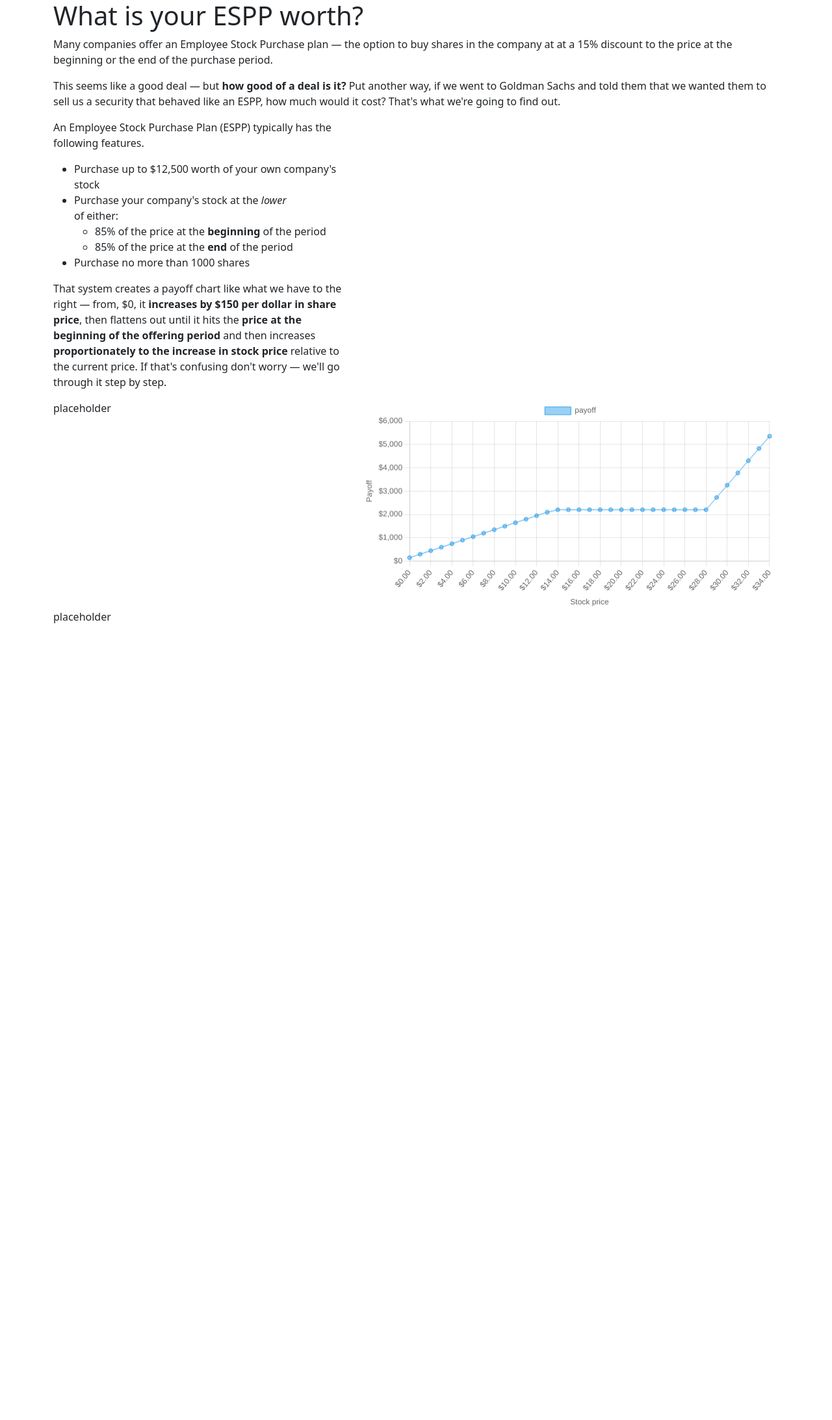
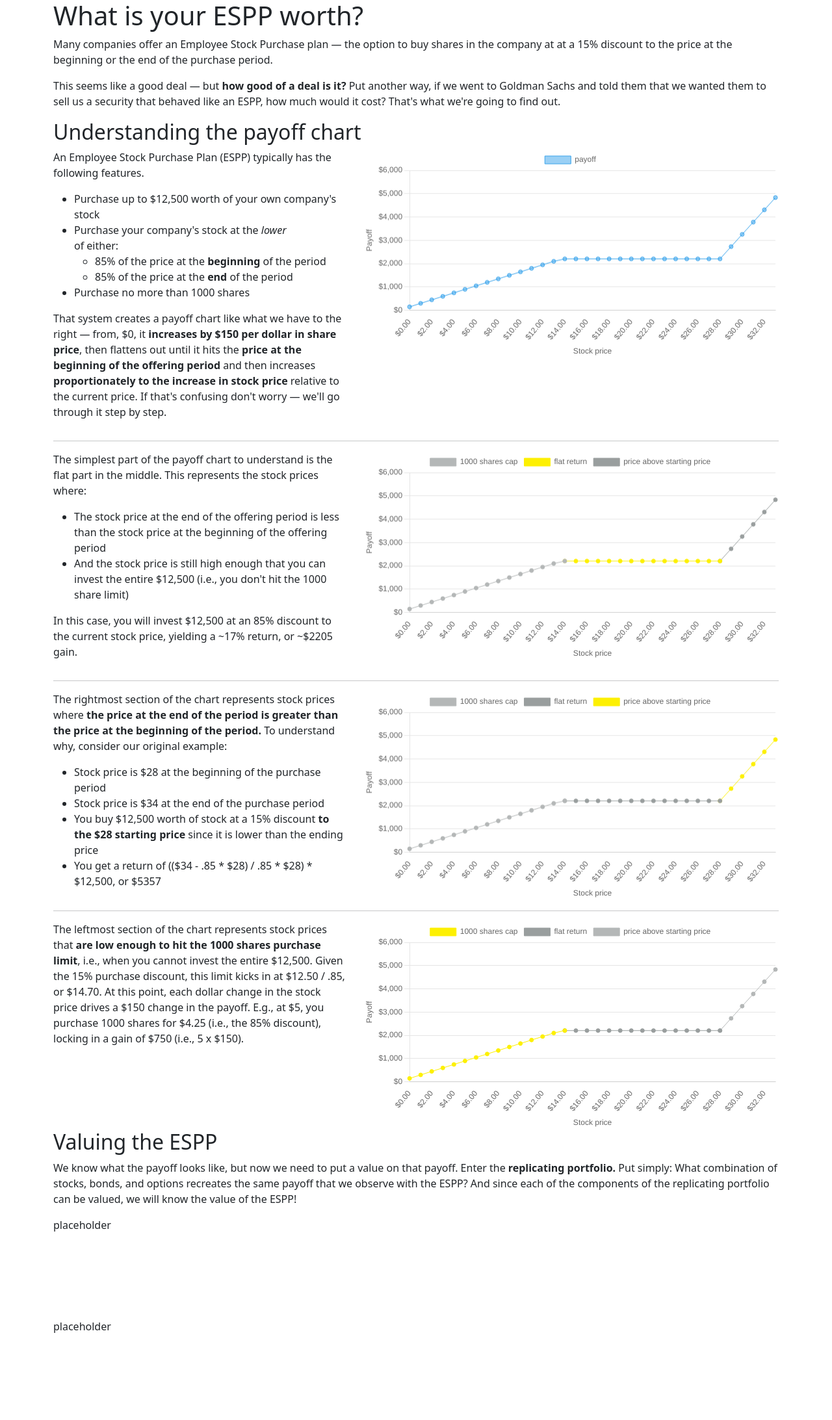
Before and after one commit to edelgm6/espp-payoff, a Django app: page / in a window 1280 px wide. Shown: the whole page at 65% size. Before the commit the page ends 959 px from the top, so only its background shows below. Run offline with Django 3.2, Linux system fonts and the light colour scheme; data that the repository does not hold is empty; a map, chart or similar area stays blank.

Commit message:
Added more charts and desriptions

```diff
--- a/templates/index.html
+++ b/templates/index.html
@@ -19,6 +19,9 @@
           That's what we're going to find out.</p>
       </div>
       </div>
+
+      <h2>Understanding the payoff chart</h2>
+
       <div class="col-md-12">
       <div class="row">
       <div class="col-sm-5">
@@ -38,21 +41,72 @@
 
         If that's confusing don't worry — we'll go through it step by step.
         </p>
+      </div>
 
-      </div>
-      <div class="col-sm-7">
-        <canvas id="myChart"></canvas>
+      <div class="col-md-7">
+      <canvas id="payoff-example"></canvas>
       </div>
       </div>
 
+      <hr>
+
       <div class="row">
-      <div class="col-md-5">
-        <p>placeholder</p>
+      <div class="col-sm-5">
+        <p>The simplest part of the payoff chart to understand is the flat part in the middle. This represents the stock prices where:
+          <ul>
+            <li>The stock price at the end of the offering period is less than the stock price at the beginning of the offering period</li>
+            <li>And the stock price is still high enough that you can invest the entire $12,500 (i.e., you don't hit the 1000 share limit)</li>
+          </ul>
+          In this case, you will invest $12,500 at an 85% discount to the current stock price, yielding a ~17% return, or ~$2205 gain.
+        </p>
       </div>
       <div class="col-md-7">
-      <canvas id="kink-chart"></canvas>
+      <canvas id="middle-example"></canvas>
       </div>
       </div>
+
+      <hr>
+
+      <div class="row">
+      <div class="col-sm-5">
+        <p>The rightmost section of the chart represents stock prices where <strong>the
+          price at the end of the period is greater than the price at the beginning of the period.</strong>
+          To understand why, consider our original example:
+          <ul>
+            <li>Stock price is $28 at the beginning of the purchase period</li>
+            <li>Stock price is $34 at the end of the purchase period</li>
+            <li>You buy $12,500 worth of stock at a 15% discount <strong>to the $28
+              starting price</strong> since it is lower than the ending price</li>
+            <li>You get a return of (($34 - .85 * $28) / .85 * $28) * $12,500, or $5357</li>
+          </ul>
+      </div>
+      <div class="col-md-7">
+      <canvas id="upside-example"></canvas>
+      </div>
+      </div>
+
+      <hr>
+
+      <div class="row">
+      <div class="col-sm-5">
+        <p>The leftmost section of the chart represents stock prices that <strong>are low enough
+          to hit the 1000 shares purchase limit</strong>, i.e., when you cannot invest the entire
+          $12,500. Given the 15% purchase discount, this limit kicks in at $12.50 / .85, or $14.70.
+          At this point, each dollar change in the stock price drives a $150 change in the payoff.
+          E.g., at $5, you purchase 1000 shares for $4.25 (i.e., the 85% discount), locking in a
+          gain of $750 (i.e., 5 x $150).
+      </div>
+      <div class="col-md-7">
+      <canvas id="shares-cap-example"></canvas>
+      </div>
+      </div>
+
+      <h2>Valuing the ESPP</h2>
+      <p>We know what the payoff looks like, but now we need to put a value on that payoff. Enter
+        the <strong>replicating portfolio.</strong>
+        Put simply: What combination of stocks, bonds, and options recreates the same payoff
+        that we observe with the ESPP? And since each of the components of the replicating
+        portfolio can be valued, we will know the value of the ESPP!</p>
 
       <div class="row">
       <div class="col-md-5">
@@ -63,10 +117,23 @@
       </div>
       </div>
 
+      <div class="row">
+      <div class="col-md-5">
+        <p>placeholder</p>
+      </div>
+      <div class="col-sm-7">
+        <canvas id="myChart"></canvas>
+      </div>
+      </div>
+
     </div>
     <script src="https://cdn.jsdelivr.net/npm/bootstrap@5.2.3/dist/js/bootstrap.bundle.min.js" integrity="sha384-kenU1KFdBIe4zVF0s0G1M5b4hcpxyD9F7jL+jjXkk+Q2h455rYXK/7HAuoJl+0I4" crossorigin="anonymous"></script>
     <script src="https://cdn.jsdelivr.net/npm/chart.js"></script>
-    <script src="{% static "/web/js/base-config.js" %}"></script>
+    <script src="{% static "/web/js/chart-config.js" %}"></script>
+    <script src="{% static "/web/js/payoff-example.js" %}"></script>
+    <script src="{% static "/web/js/middle-example.js" %}"></script>
+    <script src="{% static "/web/js/upside-example.js" %}"></script>
+    <script src="{% static "/web/js/shares-cap-example.js" %}"></script>
     <script>
       fetch('/payoffs')
         .then(response => response.json())
@@ -86,7 +153,8 @@
                       borderWidth: 1
                   }
               ]
-            }
+            },
+            options: base_options
           });
         });
 
@@ -127,24 +195,9 @@
                   }
               ]
             },
-            options: {
-              scales: {
-                x: {
-                  title: {
-                    display: true,
-                    text: 'Stock price'
-                  }
-                },
-                y: {
-                  title: {
-                    display: true,
-                    text: 'Payoff'
-                  }
-                }
-              }
-            }
+            options: base_options
           });
-        });
+      });
     </script>
   </body>
 </html>
--- a/web/charts.py
+++ b/web/charts.py
@@ -10,7 +10,7 @@ class Charts:
         max_price_model = round(self.espp.stock.price * 1.25)
         MIN_PRICE_MODEL = 1
         prices = [price for price in range(MIN_PRICE_MODEL, max_price_model)]
-        prices.append(self.espp.shares_cap_transition)
+        # prices.append(self.espp.shares_cap_transition)
         # prices.append(self.stock.price)
         prices.sort()
 
--- /dev/null
+++ b/web/static/web/js/chart-config.js
@@ -0,0 +1,45 @@
+base_options = {
+  scales: {
+    x: {
+      title: {
+        display: true,
+        text: 'Stock price'
+      },
+      ticks: {
+        callback: function(value,index,ticks) {
+          return '$' + value.toFixed(2).toLocaleString();
+        }
+      },
+      grid: {
+        display: false
+      }
+    },
+    y: {
+      title: {
+        display: true,
+        text: 'Payoff'
+      },
+      ticks: {
+        callback: function(value,index,ticks) {
+          return '$' + value.toLocaleString();
+        }
+      }
+    }
+  }
+}
+
+example_labels = [1, 2, 3, 4, 5, 6, 7, 8, 9, 10, 11, 12, 13, 14, 15, 16, 17, 18, 19, 20, 21, 22, 23, 24, 25, 26, 27, 28, 29, 30, 31, 32, 33, 34]
+
+shares_cap_payoffs = [150.0, 300.0, 450.0, 600.0, 750.0, 900.0, 1050.0, 1200.0, 1350.000000000001, 1500.0, 1650.0, 1800.0, 1950.0000000000018, 2100.0, 2205.8823529411784]
+
+flat_payoffs = [null,null,null,null,null,null,null,null,null,null,null,null,null,null,2205.8823529411766, 2205.8823529411766, 2205.8823529411766, 2205.8823529411784, 2205.8823529411784, 2205.8823529411748, 2205.8823529411784, 2205.8823529411784, 2205.8823529411766, 2205.8823529411766, 2205.8823529411766, 2205.8823529411784, 2205.8823529411766, 2205.8823529411766, 2205.8823529411766]
+
+upside_payoffs = [null,null,null,null,null,null,null,null,null,null,null,null,null,null,null,null,null,null,null,null,null,null,null,null,null,null,null,null,2205.8823529411766,2731.09243697479, 3256.3025210084033, 3781.5126050420167, 4306.72268907563, 4831.9327731092435, 5357.142857142857]
+
+primary_color = '#36BCC9'
+secondary_color = '#3673C9'
+tertiary_color = '#36C98C'
+
+highlight_color = '#FDF002'
+primary_gray = '#B4B7B7'
+secondary_gray = '#999E9E'
--- /dev/null
+++ b/web/static/web/js/middle-example.js
@@ -0,0 +1,32 @@
+const middle_example = document.getElementById('middle-example');
+const middle_example_chart = new Chart(middle_example, {
+  type: 'line',
+  data: {
+    labels: example_labels,
+    datasets: [
+        {
+            label: '1000 shares cap',
+            data: shares_cap_payoffs,
+            borderWidth: 1,
+            borderColor: primary_gray,
+            backgroundColor: primary_gray,
+
+        },
+        {
+            label: 'flat return',
+            data: flat_payoffs,
+            borderWidth: 1,
+            borderColor: highlight_color,
+            backgroundColor: highlight_color,
+        },
+        {
+            label: 'price above starting price',
+            data: upside_payoffs,
+            borderWidth: 1,
+            borderColor: secondary_gray,
+            backgroundColor: secondary_gray,
+        }
+    ]
+  },
+  options: base_options
+});
--- /dev/null
+++ b/web/static/web/js/payoff-example.js
@@ -0,0 +1,15 @@
+const payoff_example = document.getElementById('payoff-example');
+const chart = new Chart(payoff_example, {
+  type: 'line',
+  data: {
+    labels: example_labels,
+    datasets: [
+        {
+            label: 'payoff',
+            data: [150.0, 300.0, 450.0, 600.0, 750.0, 900.0, 1050.0, 1200.0, 1350.000000000001, 1500.0, 1650.0, 1800.0, 1950.0000000000018, 2100.0, 2205.8823529411784, 2205.8823529411766, 2205.8823529411766, 2205.8823529411766, 2205.8823529411784, 2205.8823529411784, 2205.8823529411748, 2205.8823529411784, 2205.8823529411784, 2205.8823529411766, 2205.8823529411766, 2205.8823529411766, 2205.8823529411784, 2205.8823529411766, 2205.8823529411766, 2731.09243697479, 3256.3025210084033, 3781.5126050420167, 4306.72268907563, 4831.9327731092435, 5357.142857142857],
+            borderWidth: 1
+        },
+    ]
+  },
+  options: base_options
+});
--- /dev/null
+++ b/web/static/web/js/shares-cap-example.js
@@ -0,0 +1,32 @@
+const shares_cap = document.getElementById('shares-cap-example');
+const shares_cap_chart = new Chart(shares_cap, {
+  type: 'line',
+  data: {
+    labels: example_labels,
+    datasets: [
+        {
+            label: '1000 shares cap',
+            data: shares_cap_payoffs,
+            borderWidth: 1,
+            borderColor: highlight_color,
+            backgroundColor: highlight_color,
+
+        },
+        {
+            label: 'flat return',
+            data: flat_payoffs,
+            borderWidth: 1,
+            borderColor: secondary_gray,
+            backgroundColor: secondary_gray,
+        },
+        {
+            label: 'price above starting price',
+            data: upside_payoffs,
+            borderWidth: 1,
+            borderColor: primary_gray,
+            backgroundColor: primary_gray,
+        }
+    ]
+  },
+  options: base_options
+});
--- /dev/null
+++ b/web/static/web/js/upside-example.js
@@ -0,0 +1,32 @@
+const upside_example = document.getElementById('upside-example');
+const upside_example_chart = new Chart(upside_example, {
+  type: 'line',
+  data: {
+    labels: example_labels,
+    datasets: [
+        {
+            label: '1000 shares cap',
+            data: shares_cap_payoffs,
+            borderWidth: 1,
+            borderColor: primary_gray,
+            backgroundColor: primary_gray,
+
+        },
+        {
+            label: 'flat return',
+            data: flat_payoffs,
+            borderWidth: 1,
+            borderColor: secondary_gray,
+            backgroundColor: secondary_gray,
+        },
+        {
+            label: 'price above starting price',
+            data: upside_payoffs,
+            borderWidth: 1,
+            borderColor: highlight_color,
+            backgroundColor: highlight_color,
+        }
+    ]
+  },
+  options: base_options
+});
```
Also changed, not shown: web/static/web/js/base-config.js (deleted, +0 -40 lines).
